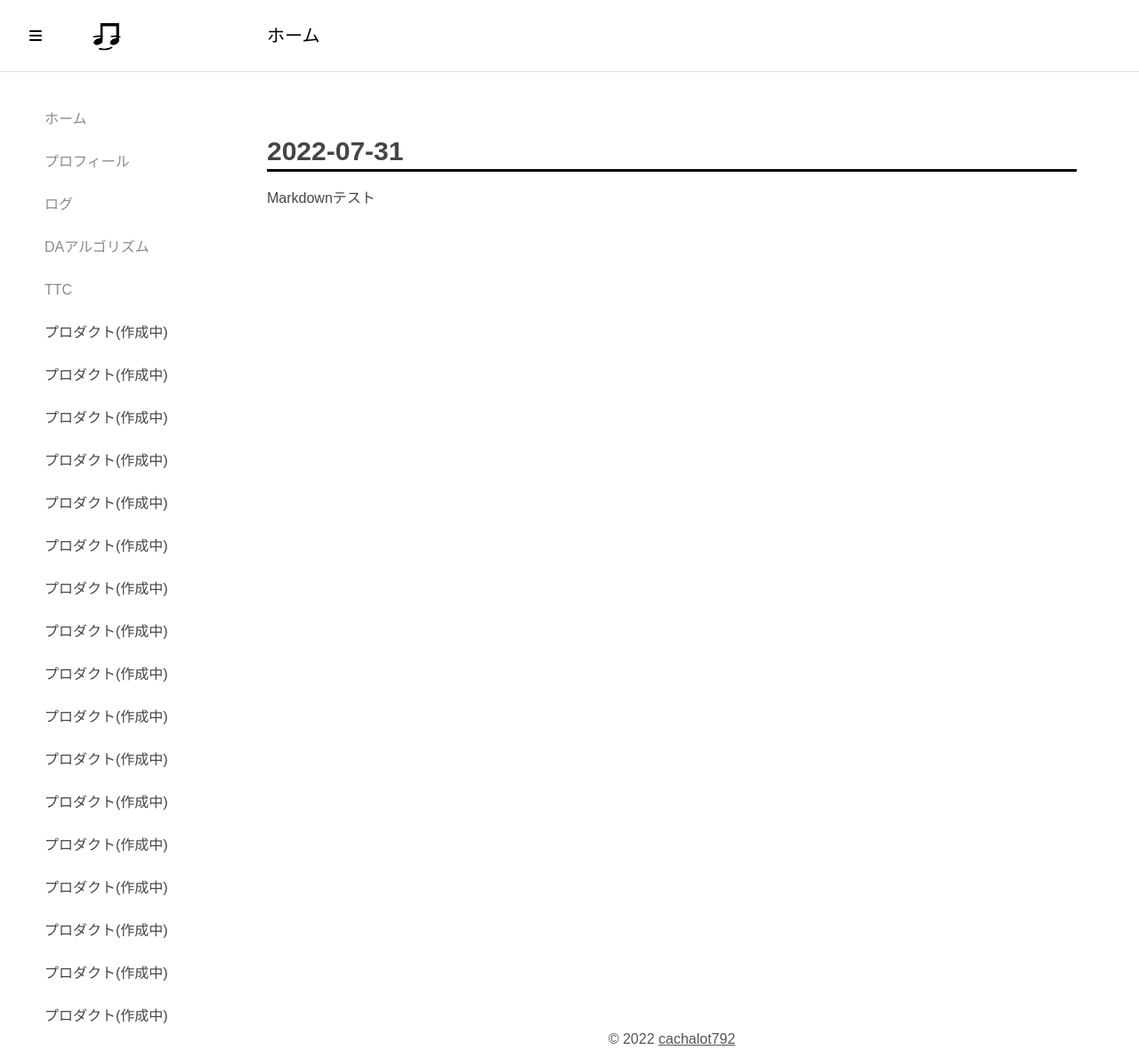
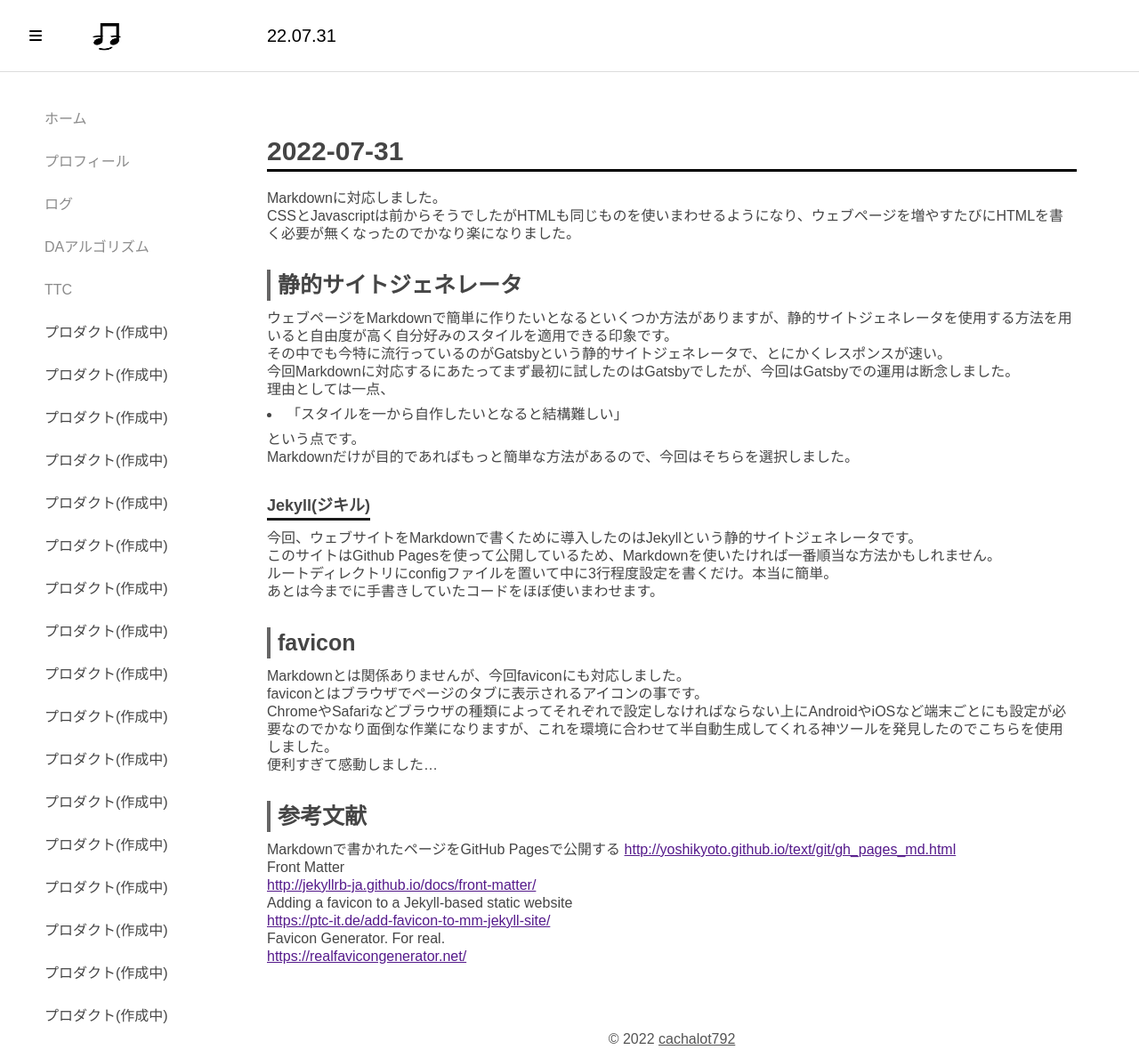
Before and after one commit to Cachalot792/Website_Ver.1, a Jekyll site: the page built from documents/blog/2022-07-31/index.md, in a window 1280 px wide and 1180 px high. Shown: the whole window at 89% size. Built offline with Jekyll 4.4.1, drawn with Linux system fonts in a browser that asks for light colours; nearby versions of some CDN libraries; Markdown is read by kramdown in place of the engine named in the settings.

Commit message:
記事の追加

```diff
--- a/_layouts/default.html
+++ b/_layouts/default.html
@@ -4,6 +4,7 @@
     <meta charset="UTF-8">
     <title>cachalot792 - Home</title>
 
+    <!--favicon setting-->
     <link rel="apple-touch-icon" sizes="180x180" href="/images/favicon/apple-touch-icon.png">
     <link rel="icon" type="image/png" sizes="32x32" href="/images/favicon/favicon-32x32.png">
     <link rel="icon" type="image/png" sizes="16x16" href="/images/favicon/favicon-16x16.png">
@@ -99,7 +100,7 @@
       <a href="/">
         <img src="/images/home_icon.png" id="home_icon" class="home_icon">
       </a>
-      <h1>ホーム</h1>
+      <h1>{{ page.title }}</page></h1>
     </header>
 
     <main>
--- a/documents/blog/2022-07-31/index.md
+++ b/documents/blog/2022-07-31/index.md
@@ -1,7 +1,44 @@
 ---
 layout: default
-title: 2022-07-31
+title: 22.07.31
 ---
 
 # 2022-07-31
-Markdownテスト
+Markdownに対応しました。
+CSSとJavascriptは前からそうでしたがHTMLも同じものを使いまわせるようになり、ウェブページを増やすたびにHTMLを書く必要が無くなったのでかなり楽になりました。
+
+## 静的サイトジェネレータ
+ウェブページをMarkdownで簡単に作りたいとなるといくつか方法がありますが、静的サイトジェネレータを使用する方法を用いると自由度が高く自分好みのスタイルを適用できる印象です。
+その中でも今特に流行っているのがGatsbyという静的サイトジェネレータで、とにかくレスポンスが速い。
+今回Markdownに対応するにあたってまず最初に試したのはGatsbyでしたが、今回はGatsbyでの運用は断念しました。
+理由としては一点、
+
+* 「スタイルを一から自作したいとなると結構難しい」
+
+という点です。
+Markdownだけが目的であればもっと簡単な方法があるので、今回はそちらを選択しました。
+
+### Jekyll(ジキル)
+今回、ウェブサイトをMarkdownで書くために導入したのはJekyllという静的サイトジェネレータです。
+このサイトはGithub Pagesを使って公開しているため、Markdownを使いたければ一番順当な方法かもしれません。
+ルートディレクトリにconfigファイルを置いて中に3行程度設定を書くだけ。本当に簡単。
+あとは今までに手書きしていたコードをほぼ使いまわせます。
+
+## favicon
+Markdownとは関係ありませんが、今回faviconにも対応しました。
+faviconとはブラウザでページのタブに表示されるアイコンの事です。
+ChromeやSafariなどブラウザの種類によってそれぞれで設定しなければならない上にAndroidやiOSなど端末ごとにも設定が必要なのでかなり面倒な作業になりますが、これを環境に合わせて半自動生成してくれる神ツールを発見したのでこちらを使用しました。
+便利すぎて感動しました…
+
+## 参考文献
+Markdownで書かれたページをGitHub Pagesで公開する
+[http://yoshikyoto.github.io/text/git/gh_pages_md.html]()
+
+Front Matter
+[http://jekyllrb-ja.github.io/docs/front-matter/]()
+
+Adding a favicon to a Jekyll-based static website
+[https://ptc-it.de/add-favicon-to-mm-jekyll-site/]()
+
+Favicon Generator. For real.
+[https://realfavicongenerator.net/]()
--- a/scripts/default.js
+++ b/scripts/default.js
@@ -1,14 +1,12 @@
 $(document).ready(function() {
     $('.nav-bar').on('click', function() {
-      $('.nav_header').toggleClass('hidden-nav_header');
       $('.space').toggleClass('hidden-space');
       $('nav').toggleClass('hidden-nav');
       $('.nav-bar').toggleClass('nav-bar-white');
     });
 });
 
-if (window.matchMedia('(max-width: 800px)').matches) {
-  $('.nav_header').addClass('hidden-nav_header');
+if (window.matchMedia('(max-width: 600px)').matches) {
   $('.space').addClass('hidden-space');
   $('nav').addClass('hidden-nav');
   $('.nav-bar').addClass('nav-bar-white');
--- a/styles/default.css
+++ b/styles/default.css
@@ -51,6 +51,7 @@ table {
 }
 
 /*******************************************************************************************************************/
+/*main css*/
 
 :root{
   /*定数*/
@@ -245,9 +246,6 @@ main ol li::before{
   content: counter(count) ". ";
   counter-increment: count 1;
 }
-main .font_bold{
-  font-weight:bold;
-}
 
 footer{
   position: sticky;
@@ -270,6 +268,9 @@ footer a{
   text-decoration:underline;
 }
 
+/*******************************************************************************************************************/
+/*動きのcss*/
+
 .hidden-nav_header{
   width: 0px;
 }
@@ -286,6 +287,9 @@ footer a{
   color:#b6b6b6;/*#928484*/
 }
 
+/*******************************************************************************************************************/
+/*レスポンシブ css*/
+
 @media screen and (max-width: 600px){
   main{
     padding-left: 20px;
@@ -293,6 +297,6 @@ footer a{
   }
   header h1{
     margin-left: 0px;
-    padding-left: calc(var(--main_padding)/2);
+    padding-left: 10px;
   }
 }
```
Also changed, not shown: documents/blog/2022-07-04/index.md (+1 -1 lines), documents/blog/2022-07-11/index.md (+3 -3 lines), documents/blog/index.md (+2 -1 lines).
